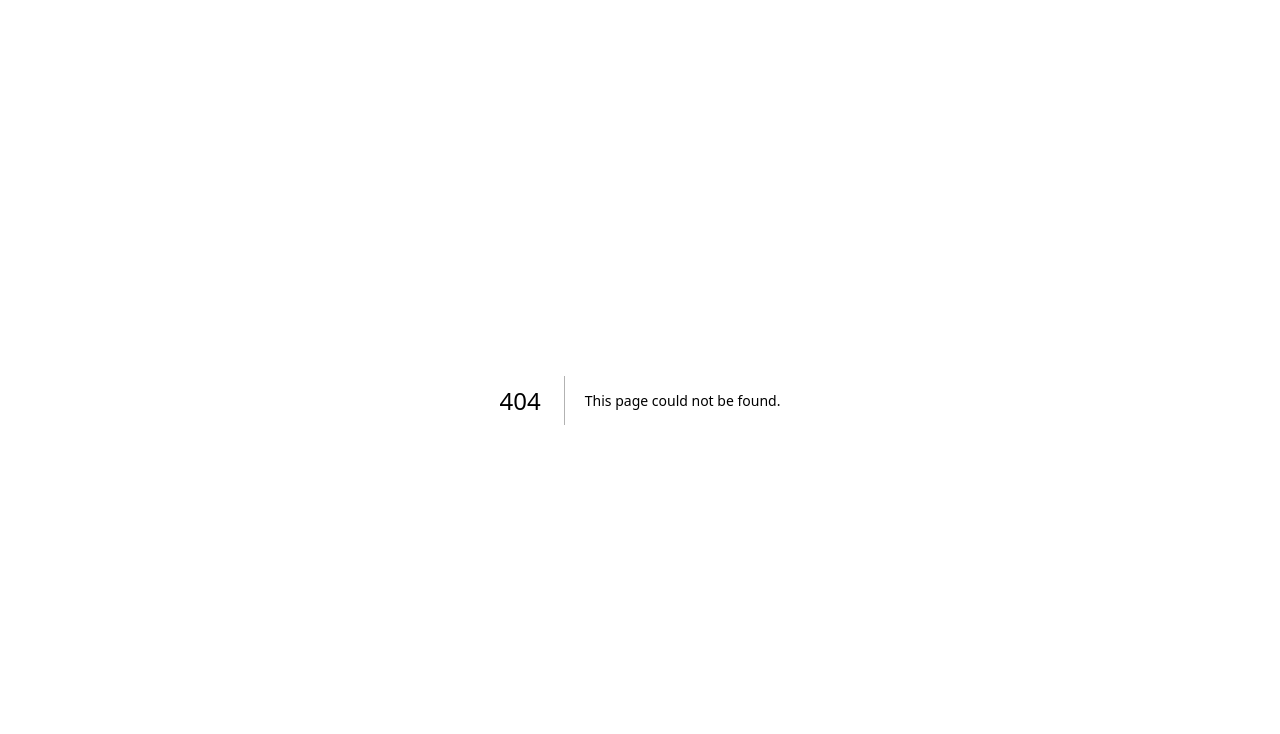
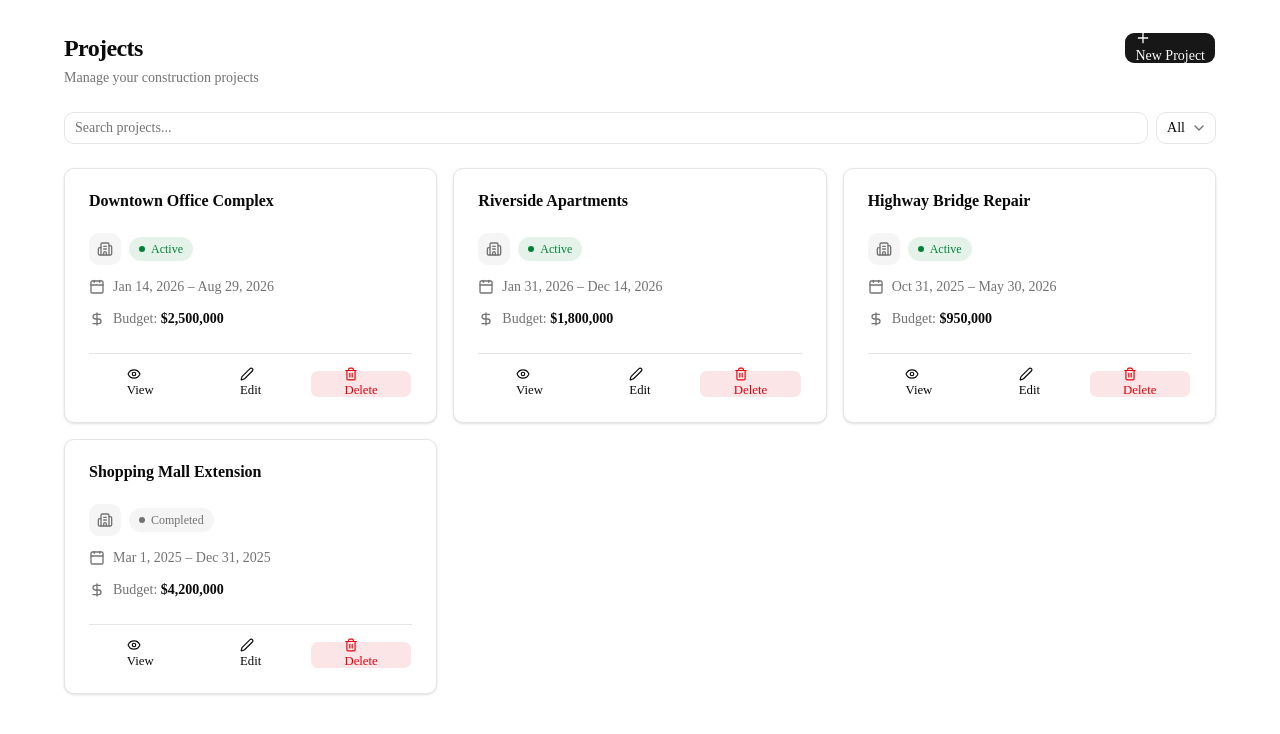
Before and after one commit to trakflow-app/trakflow-nextjs, a Next.js app: page /dashboard/projects in a window 1280 px wide. Before the commit this address had no page. Shown: the top 734 px of the page. Built offline with nearby package versions, Linux system fonts and the light colour scheme.

Commit message:
KAN-42: add project management page with search and filters

```diff
--- /dev/null
+++ b/app/(app)/dashboard/projects/page.tsx
@@ -0,0 +1,297 @@
+'use client';
+
+import { useState } from 'react';
+import {
+  Plus,
+  Edit2,
+  Trash2,
+  Calendar,
+  DollarSign,
+  Building2,
+  Eye,
+  FolderOpen,
+} from 'lucide-react';
+
+import { Button } from '@/components/ui/button';
+import { Card } from '@/components/ui/card';
+import { EmptyState } from '@/components/ui/empty-state';
+import { SearchFilter } from '@/components/ui/search-filter';
+import { type SelectOption } from '@/components/ui/select-field';
+
+// ─── String constants ────────────────────────────────────────────────────────
+
+const PAGE_TITLE = 'Projects';
+const PAGE_DESCRIPTION = 'Manage your construction projects';
+const NEW_PROJECT_BUTTON = 'New Project';
+const SEARCH_PLACEHOLDER = 'Search projects...';
+const FILTER_PLACEHOLDER = 'Filter by status';
+const VIEW_BUTTON = 'View';
+const EDIT_BUTTON = 'Edit';
+const DELETE_BUTTON = 'Delete';
+const BUDGET_LABEL = 'Budget:';
+const EMPTY_TITLE = 'No projects found';
+const EMPTY_DESCRIPTION =
+  'No projects match your current filters. Try adjusting your search or create a new project.';
+const EMPTY_ACTION = 'Create Project';
+
+// ─── Status constants ─────────────────────────────────────────────────────────
+
+const STATUS_ALL = 'all';
+const STATUS_ACTIVE = 'active';
+const STATUS_COMPLETED = 'completed';
+
+// ─── Types ────────────────────────────────────────────────────────────────────
+
+type ProjectStatus = 'active' | 'completed';
+type FilterValue = 'all' | ProjectStatus;
+
+interface Project {
+  id: string;
+  name: string;
+  status: ProjectStatus;
+  startDate: string;
+  endDate: string;
+  budget: number;
+}
+
+// ─── Mock data ────────────────────────────────────────────────────────────────
+
+const MOCK_PROJECTS: Project[] = [
+  {
+    id: '1',
+    name: 'Downtown Office Complex',
+    status: STATUS_ACTIVE,
+    startDate: 'Jan 14, 2026',
+    endDate: 'Aug 29, 2026',
+    budget: 2500000,
+  },
+  {
+    id: '2',
+    name: 'Riverside Apartments',
+    status: STATUS_ACTIVE,
+    startDate: 'Jan 31, 2026',
+    endDate: 'Dec 14, 2026',
+    budget: 1800000,
+  },
+  {
+    id: '3',
+    name: 'Highway Bridge Repair',
+    status: STATUS_ACTIVE,
+    startDate: 'Oct 31, 2025',
+    endDate: 'May 30, 2026',
+    budget: 950000,
+  },
+  {
+    id: '4',
+    name: 'Shopping Mall Extension',
+    status: STATUS_COMPLETED,
+    startDate: 'Mar 1, 2025',
+    endDate: 'Dec 31, 2025',
+    budget: 4200000,
+  },
+];
+
+// ─── Filter options ───────────────────────────────────────────────────────────
+
+const FILTER_OPTIONS: SelectOption[] = [
+  { label: 'All', value: STATUS_ALL },
+  { label: 'Active', value: STATUS_ACTIVE },
+  { label: 'Completed', value: STATUS_COMPLETED },
+];
+
+// ─── Status badge styles ──────────────────────────────────────────────────────
+
+const STATUS_BADGE_CLASSES: Record<ProjectStatus, string> = {
+  active: 'bg-success/10 text-success',
+  completed: 'bg-muted text-muted-foreground',
+};
+
+const STATUS_DOT_CLASSES: Record<ProjectStatus, string> = {
+  active: 'bg-success',
+  completed: 'bg-muted-foreground',
+};
+
+const STATUS_LABELS: Record<ProjectStatus, string> = {
+  active: 'Active',
+  completed: 'Completed',
+};
+
+// ─── Helpers ──────────────────────────────────────────────────────────────────
+
+function formatBudget(amount: number): string {
+  return new Intl.NumberFormat('en-US', {
+    style: 'currency',
+    currency: 'USD',
+    maximumFractionDigits: 0,
+  }).format(amount);
+}
+
+// ─── Sub-components ───────────────────────────────────────────────────────────
+
+interface ProjectStatusBadgeProps {
+  status: ProjectStatus;
+}
+
+/**
+ * Pill badge showing a project's current status with a colored dot.
+ */
+function ProjectStatusBadge({ status }: ProjectStatusBadgeProps) {
+  return (
+    <span
+      className={`inline-flex items-center gap-1.5 rounded-full px-2.5 py-1 text-xs font-medium ${STATUS_BADGE_CLASSES[status]}`}
+    >
+      <span
+        className={`inline-block h-1.5 w-1.5 rounded-full ${STATUS_DOT_CLASSES[status]}`}
+      />
+      {STATUS_LABELS[status]}
+    </span>
+  );
+}
+
+interface ProjectCardProps {
+  project: Project;
+  onView: () => void;
+  onEdit: () => void;
+  onDelete: () => void;
+}
+
+/**
+ * Card displaying a single project's key info and action buttons.
+ */
+function ProjectCard({ project, onView, onEdit, onDelete }: ProjectCardProps) {
+  return (
+    <Card
+      title={project.name}
+      action={
+        <div className="flex w-full gap-2 border-t pt-4">
+          <Button variant="ghost" size="sm" className="flex-1" onClick={onView}>
+            <Eye />
+            {VIEW_BUTTON}
+          </Button>
+          <Button variant="ghost" size="sm" className="flex-1" onClick={onEdit}>
+            <Edit2 />
+            {EDIT_BUTTON}
+          </Button>
+          <Button
+            variant="danger"
+            size="sm"
+            className="flex-1"
+            onClick={onDelete}
+          >
+            <Trash2 />
+            {DELETE_BUTTON}
+          </Button>
+        </div>
+      }
+    >
+      <div className="flex flex-col gap-3">
+        <div className="flex items-center gap-2">
+          <div className="flex items-center justify-center rounded-lg bg-muted p-2">
+            <Building2 className="h-4 w-4 text-muted-foreground" />
+          </div>
+          <ProjectStatusBadge status={project.status} />
+        </div>
+
+        <div className="flex items-center gap-2 text-sm text-muted-foreground">
+          <Calendar className="h-4 w-4 shrink-0" />
+          <span>
+            {project.startDate} – {project.endDate}
+          </span>
+        </div>
+
+        <div className="flex items-center gap-2 text-sm text-muted-foreground">
+          <DollarSign className="h-4 w-4 shrink-0" />
+          <span>
+            {BUDGET_LABEL}{' '}
+            <span className="font-semibold text-foreground">
+              {formatBudget(project.budget)}
+            </span>
+          </span>
+        </div>
+      </div>
+    </Card>
+  );
+}
+
+// ─── Page ─────────────────────────────────────────────────────────────────────
+
+/**
+ * Project Management page — lists all projects with search and status filter.
+ */
+export default function ProjectsPage() {
+  const [search, setSearch] = useState('');
+  const [statusFilter, setStatusFilter] = useState<FilterValue>(STATUS_ALL);
+
+  const filtered = MOCK_PROJECTS.filter((project) => {
+    const matchesSearch = project.name
+      .toLowerCase()
+      .includes(search.toLowerCase());
+    const matchesStatus =
+      statusFilter === STATUS_ALL || project.status === statusFilter;
+    return matchesSearch && matchesStatus;
+  });
+
+  return (
+    <div className="min-h-screen bg-background px-6 py-8">
+      <div className="mx-auto max-w-6xl">
+        {/* Header */}
+        <div className="mb-6 flex items-start justify-between">
+          <div>
+            <h1 className="text-2xl font-bold tracking-tight">{PAGE_TITLE}</h1>
+            <p className="mt-1 text-sm text-muted-foreground">
+              {PAGE_DESCRIPTION}
+            </p>
+          </div>
+          <Button>
+            <Plus />
+            {NEW_PROJECT_BUTTON}
+          </Button>
+        </div>
+
+        {/* Search + filter */}
+        <div className="mb-6">
+          <SearchFilter
+            searchValue={search}
+            onSearchChange={setSearch}
+            searchPlaceholder={SEARCH_PLACEHOLDER}
+            filterOptions={FILTER_OPTIONS}
+            filterValue={statusFilter}
+            onFilterChange={(value: string) => setStatusFilter(value as FilterValue)}
+            filterPlaceholder={FILTER_PLACEHOLDER}
+          />
+        </div>
+
+        {/* Project grid or empty state */}
+        {filtered.length === 0 ? (
+          <EmptyState
+            icon={FolderOpen}
+            title={EMPTY_TITLE}
+            description={EMPTY_DESCRIPTION}
+            actionText={EMPTY_ACTION}
+            onActionClick={() => {
+              // TODO: open create project modal
+            }}
+          />
+        ) : (
+          <div className="grid grid-cols-1 gap-4 sm:grid-cols-2 lg:grid-cols-3">
+            {filtered.map((project) => (
+              <ProjectCard
+                key={project.id}
+                project={project}
+                onView={() => {
+                  // TODO: navigate to project detail
+                }}
+                onEdit={() => {
+                  // TODO: open edit modal
+                }}
+                onDelete={() => {
+                  // TODO: open delete confirmation
+                }}
+              />
+            ))}
+          </div>
+        )}
+      </div>
+    </div>
+  );
+}
```
